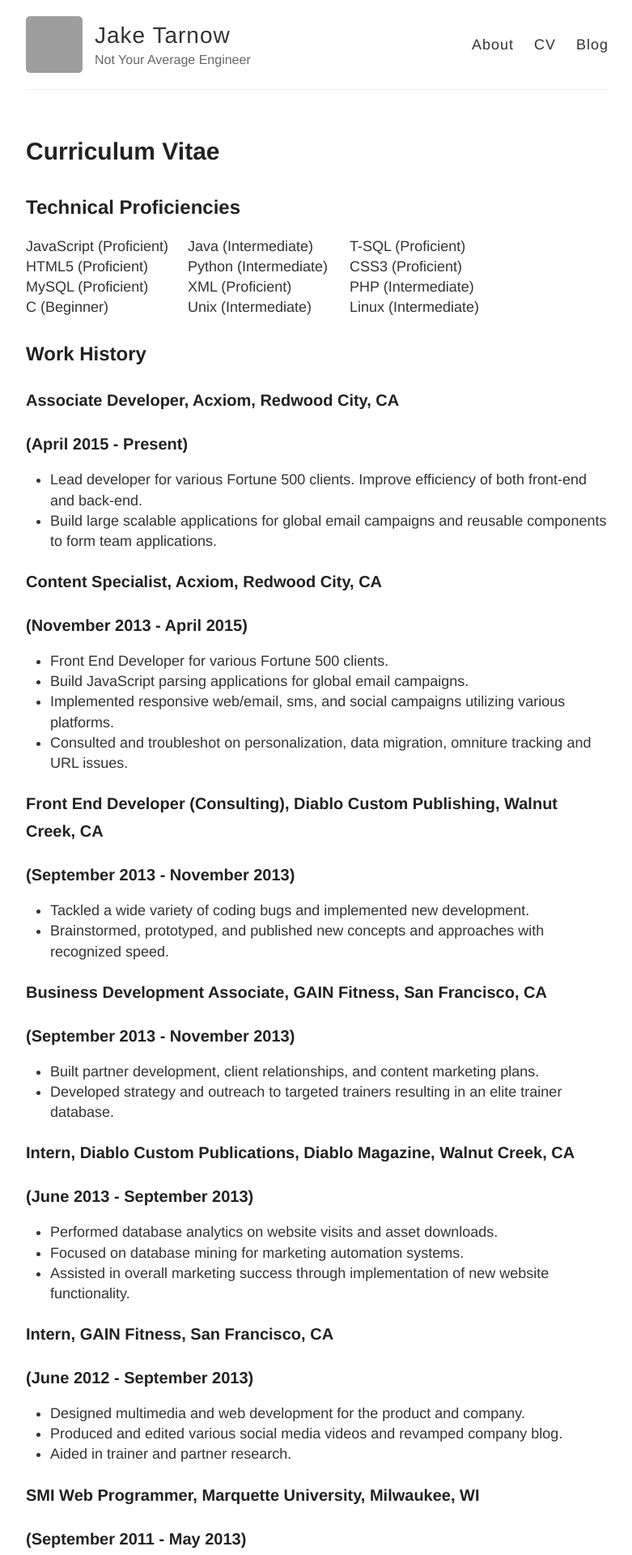
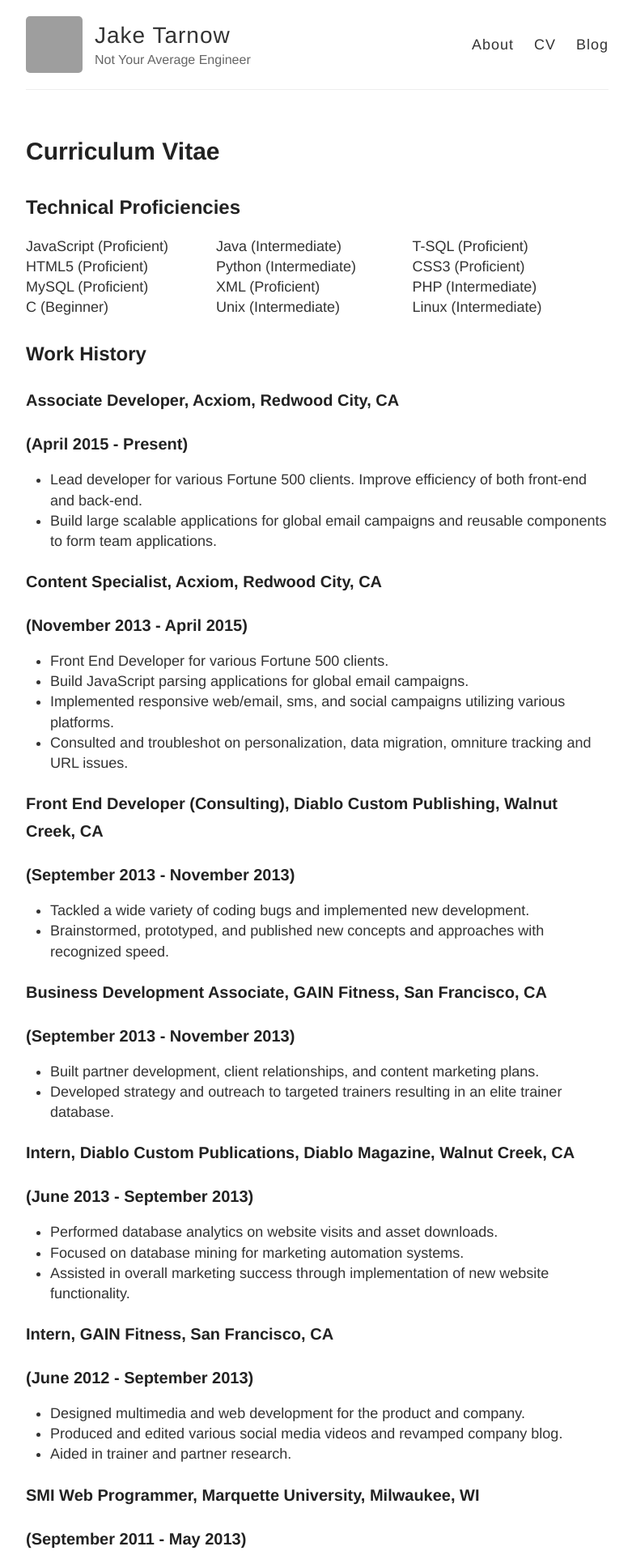
Before and after one commit to HoneyBadger123/jaketarnow.github.io, a Jekyll site: the page built from cv.md, in a window 1280 px wide. Shown: the top 1920 px of the page at 81% size, without its empty margins (248-1029 px from the left). Built offline with Jekyll 4.4.1, drawn with Linux system fonts in a browser that asks for light colours; Markdown is read by kramdown in place of the engine named in the settings; grey boxes are pictures that could not be loaded.

Commit message:
Update cv.md

```diff
--- a/cv.md
+++ b/cv.md
@@ -6,10 +6,10 @@ permalink: /cv/
 
 ## Technical Proficiencies
 <table cellspacing = "0px" cellborder = "0px" border = "2px" style="border: black;">
-<tr><td align="left" width="200px;">JavaScript (Proficient)</td><td align="left" width="200px;">Java (Intermediate)</td><td align="left" width="200px;">T-SQL (Proficient)</td></tr>
-<tr><td align="left" width="200px;">HTML5 (Proficient)</td><td align="left" width="200px;">Python (Intermediate)</td><td>CSS3 (Proficient)</td></tr>
-<tr><td align="left" width="200px;">MySQL (Proficient)</td><td align="left" width="200px;">XML (Proficient)</td><td>PHP (Intermediate)</td></tr>
-<tr><td align="left" width="200px;">C (Beginner)</td><td align="left" width="200px;">Unix (Intermediate)</td><td>Linux (Intermediate)</td></tr>
+<tr><td align="left" width="300px;">JavaScript (Proficient)</td><td align="left" width="300px;">Java (Intermediate)</td><td align="left" width="300px;">T-SQL (Proficient)</td></tr>
+<tr><td align="left" width="300px;">HTML5 (Proficient)</td><td align="left" width="300px;">Python (Intermediate)</td><td>CSS3 (Proficient)</td></tr>
+<tr><td align="left" width="300px;">MySQL (Proficient)</td><td align="left" width="300px;">XML (Proficient)</td><td>PHP (Intermediate)</td></tr>
+<tr><td align="left" width="300px;">C (Beginner)</td><td align="left" width="300px;">Unix (Intermediate)</td><td>Linux (Intermediate)</td></tr>
 </table>
 
 ## Work History
```
